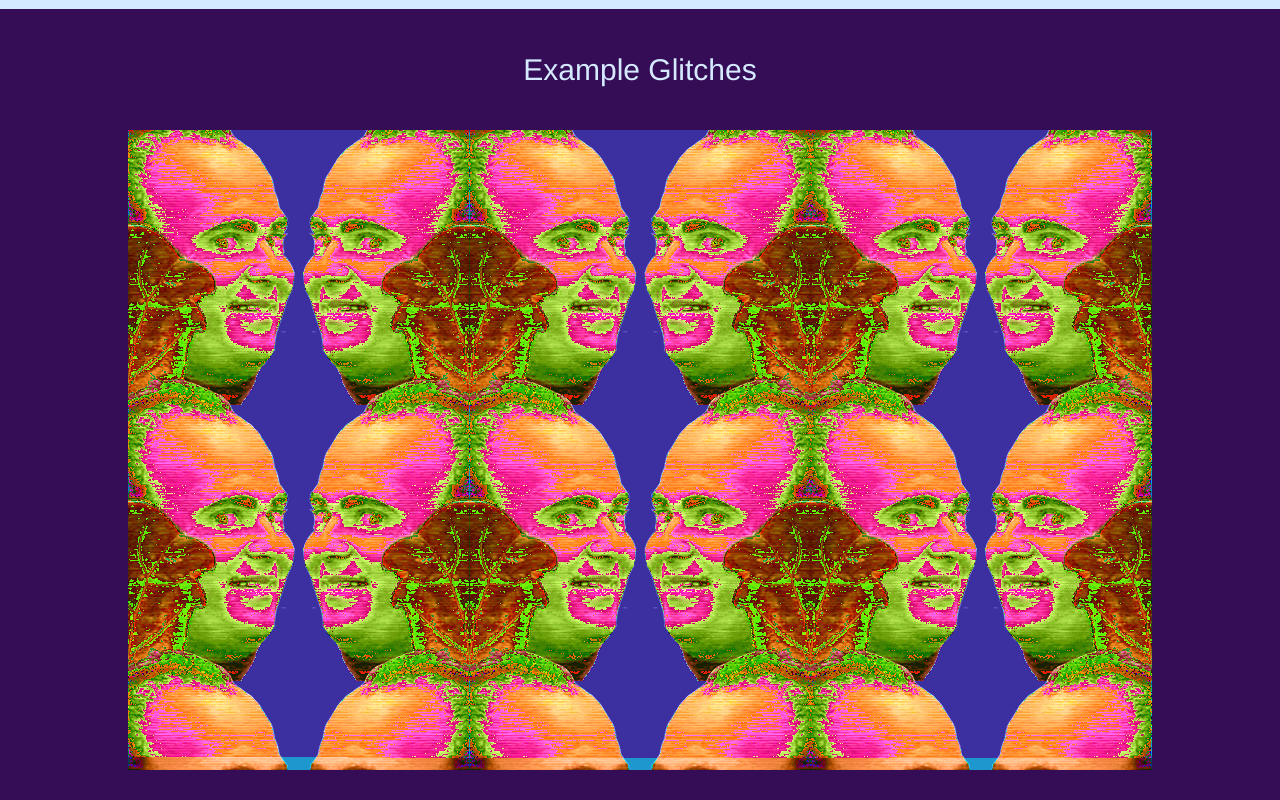
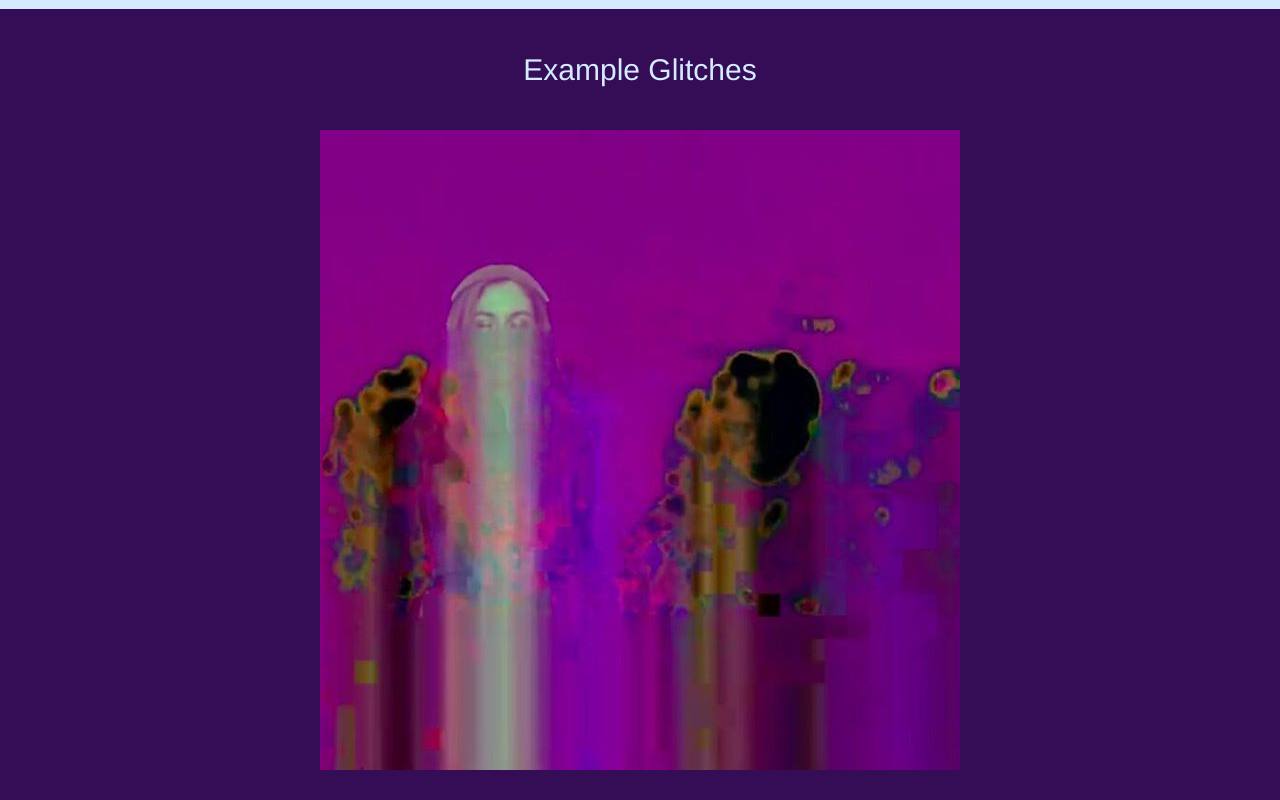
Before and after one commit to tomdalling/glitch-pigeon, a plain HTML site: page index.html in a window 1280 px wide. Shown: the part 840-1640 px from the top of the page. Drawn offline with nearby package versions, Linux system fonts and the light colour scheme.

Commit message:
Adding example image

```diff
--- a/index.html
+++ b/index.html
@@ -89,6 +89,7 @@
         <div class="row">
           <div class="col-xs-12">
             <h2>Example Glitches</h2>
+            <img src="examples/longface.jpg" />
             <img src="examples/spagett.png" />
             <img src="examples/mask.gif" />
           </div>
```
Also changed, not shown: examples/longface.jpg (added).
